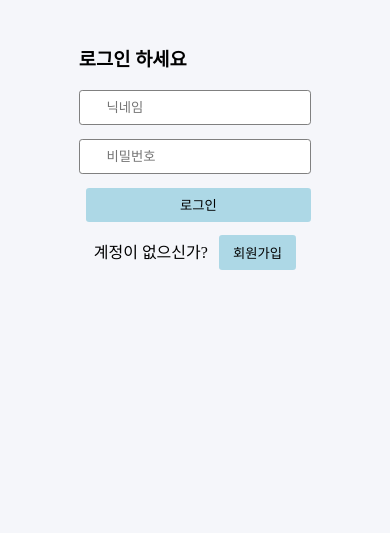
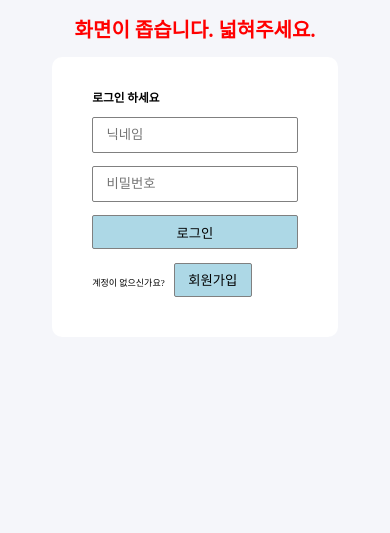
Before and after one commit to pakjonghun/team29, a Flask app: page /user/login in a window 390 px wide. Shown: the part 327-860 px from the top of the page. Run offline with Flask 2, Linux system fonts and the light colour scheme; some libraries are stand-ins or nearby versions.

Commit message:
디자인 진짜 완성 미디어 쿼리까지 넣었음

```diff
--- a/app.py
+++ b/app.py
@@ -55,7 +55,7 @@ def postLogin():
     token = jwt.encode(payload, 'secret_key', algorithm='HS256')
     return jsonify({'token':token,'user':isUserExist,'ok':True})
 
-@app.route("/join")
+@app.route("/user/join")
 def join():
     return render_template("join.html")
 
--- a/static/css/login.css
+++ b/static/css/login.css
@@ -17,7 +17,7 @@ body {
 }
 
 input {
-    padding: .7em 2em;
+    padding: .7em 1em;
 }
 
 input[type="submit"] {
@@ -49,23 +49,85 @@ button {
     margin-left: .5em;
     border-radius: 0.2rem;
     padding: .5em 1em;
-    border: none;
+    border: 1px solid gray;
     background-color: lightblue;
-    border: 1px solid transparent;
 }
 
 
-
-
-button:hover{
+button:hover {
     opacity: .9;
 }
 
 button:active {
-    opacity:.8;
+    opacity: .8;
 
 }
 
-.login_btn{
+.login_btn {
+    width: 100%;
+    border: 1px solid gray;
     margin-bottom: 1em;
+
 }
+
+img {
+    width: 10rem;
+    height: 13rem;
+    opacity: .7;
+}
+
+header {
+    margin: auto;
+    display: block;
+    position: absolute;
+    top: 2rem;
+    opacity: .5;
+}
+
+.login_btn {
+    margin-left: 0;
+
+}
+
+.login {
+    background-color: white;
+    padding: 2rem 4rem 4rem 4rem;
+    border-radius: 1rem;
+
+}
+
+span {
+    font-size: .9rem;
+}
+
+.warning {
+    display: none;
+
+}
+
+@media screen and (max-width: 743px) {
+    .title {
+        display: none;
+    }
+
+    .warning {
+        display: block;
+    }
+}
+
+@media screen and (max-width: 570px ){
+    .warning{
+        color: red;
+        transition: .2s linear color;
+    }
+    html{
+        font-size: 10px;
+        transition: .3s linear all ;
+    }
+}
+
+@media screen and (min-width: 1300px){
+    html{
+        font-size: 18px;
+    }
+}
--- a/templates/login.html
+++ b/templates/login.html
@@ -14,13 +14,13 @@
             $.ajax({
                 type: "post",
                 url: "/user/login",
-                data: {nickName,password},
+                data: {nickName, password},
                 success: function (response) {
-                    const {ok=null,err=null,msg=null,user=null}=response;
-                    if(ok){
+                    const {ok = null, err = null, msg = null, user = null} = response;
+                    if (ok) {
                         alert(`${user.nickName}님 방문을 환영합니다.`);
-                        window.location.href="/main";
-                    }else{
+                        window.location.href = "/main";
+                    } else {
                         alert(msg);
                     }
                 }
@@ -32,23 +32,26 @@
 </head>
 <body>
 <div class="header">
-    <h1>방문을 환영합니다</h1>
+        <img src="https://picsum.photos/seed/picsum/200/300" alt="" >
+        <img src="https://picsum.photos/200/300?grayscale" alt="">
+        <img src="https://picsum.photos/200/300/?blur" alt="">
+
 </div>
+<h1 class="title">`오늘은 무엇을 읽을까?` 에 오신것을 환영합니다.</h1>
+<h1 class="warning"> 화면이 좁습니다. 넓혀주세요.</h1>
 <main class="login">
     <h3>로그인 하세요</h3>
-<!--    <form method="POST" action="/">-->
+
     <div class="form">
         <input type="text" placeholder="닉네임" required id="nickName">
         <input type="password" placeholder="비밀번호" required id="password">
         <button onclick="login()" class="login_btn">로그인</button>
-<!--    </form>-->
     </div>
+    <span>계정이 없으신가요?</span>
+    <button onclick="window.location.href='/user/join'">회원가입</button>
 </main>
 
-<footer>
-    계정이 없으신가?
-    <button>회원가입</button>
-</footer>
+
 
 
 </body>
```
